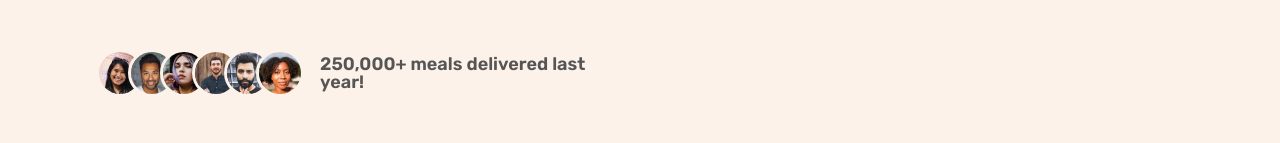
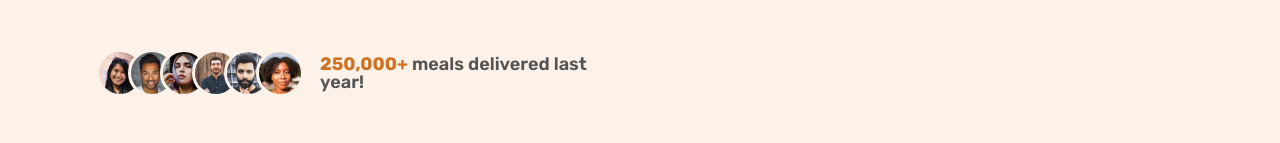
Before and after one commit to malik-codes/Omnifood, a plain HTML site: page index.html in a window 1280 px wide. Shown: the part 573-716 px from the top of the page. Drawn offline with Linux system fonts and the light colour scheme.

Commit message:
design delivered img and text

```diff
--- a/css/style.css
+++ b/css/style.css
@@ -15,6 +15,7 @@ default: 1
 --- 02-COLORS
 - primary: #e67e22
 - tints:#fdf2e9
+  color: #cf711f;
 - shades:
 - accents:
 - greys:
@@ -142,3 +143,7 @@ body {
   font-size: 1.8rem;
   font-weight: 600;
 }
+.delivered-text span {
+  color: #cf711f;
+  font-weight: 700;
+}
```
